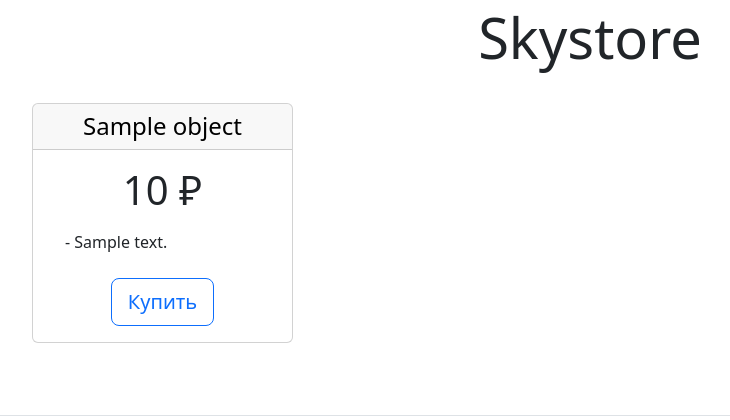
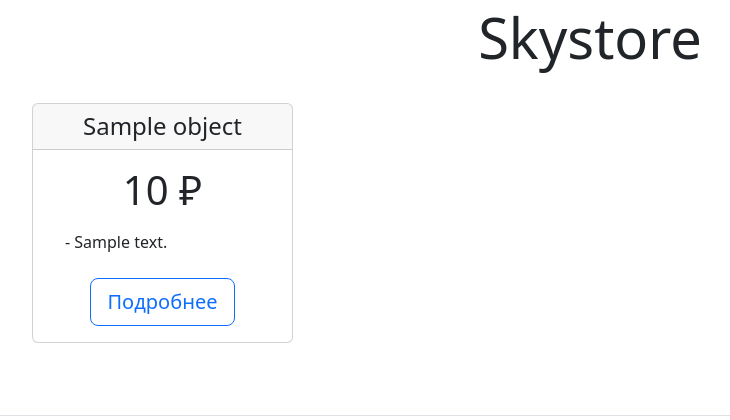
Before and after one commit to Fullesh/Django_homework_2, a Django app: template catalog/templates/catalog/home.html in a window 1280 px wide. Shown: the part 184-604 px from the top of the page, without its empty margins (50-780 px from the left). Run offline with Django 5.2, Linux system fonts and the light colour scheme; the template is opened without the code that fills it: most values are stand-ins (such as "Sample title", 1, 10 or a date in 2020).

Commit message:
Изменено отображение домашней страницы

```diff
--- a/catalog/templates/catalog/home.html
+++ b/catalog/templates/catalog/home.html
@@ -7,20 +7,24 @@
         <div class="col-3">
             <div class="card mb-4 box-shadow">
                 <div class="card-header">
-                    <a class='py-2 link-body-emphasis text-decoration-none' href="products/{{object.pk}}">
                     <h4 class="my-0 font-weight-normal">{{object.name}}</h4>
-                    </a>
                 </div>
                 <div class="card-body">
                     <h1 class="card-title pricing-card-title">{{object.price_to_buy}} ₽</h1>
                     <ul class="list-unstyled mt-3 mb-4 text-start m-3">
                         <li>- {{object.description|slice:100}}</li>
+                        {% for version in object.version_set.all %}
+                        {% if version.actual_version_indicator == True %}
+                        <li>Версия: {{version.version_number}}</li>
+                        <li>Название версии: {{version.name_of_version}}</li>
+                        {% endif %}
+                        {% endfor %}
                     </ul>
-                    <button type="button" class="btn btn-lg btn-block btn-outline-primary">Купить</button>
+                    <a class="btn btn-lg btn-block btn-outline-primary" href="products/{{object.pk}}" role="button">Подробнее</a>
                 </div>
             </div>
         </div>
-    {% endfor %}
+        {% endfor %}
     </div>
 </div>
 {% endblock %}
```
